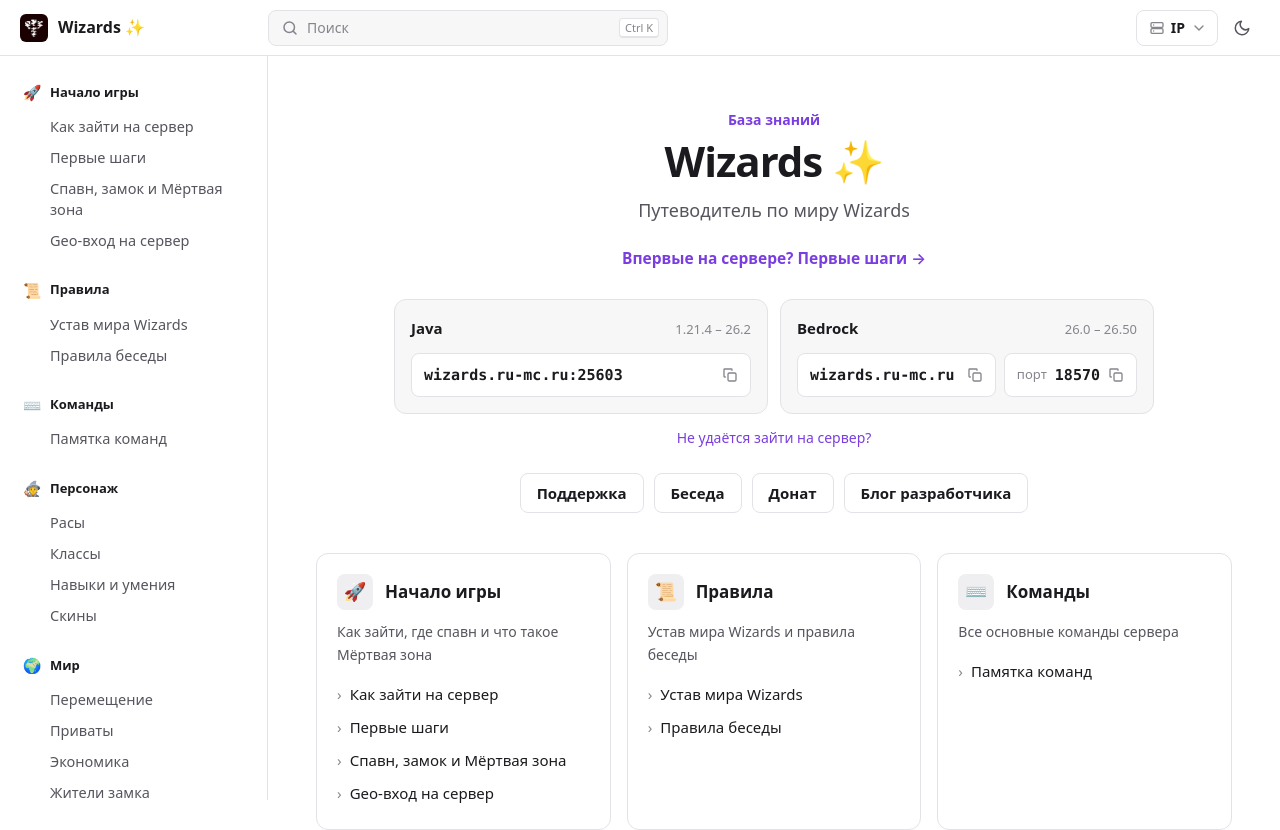
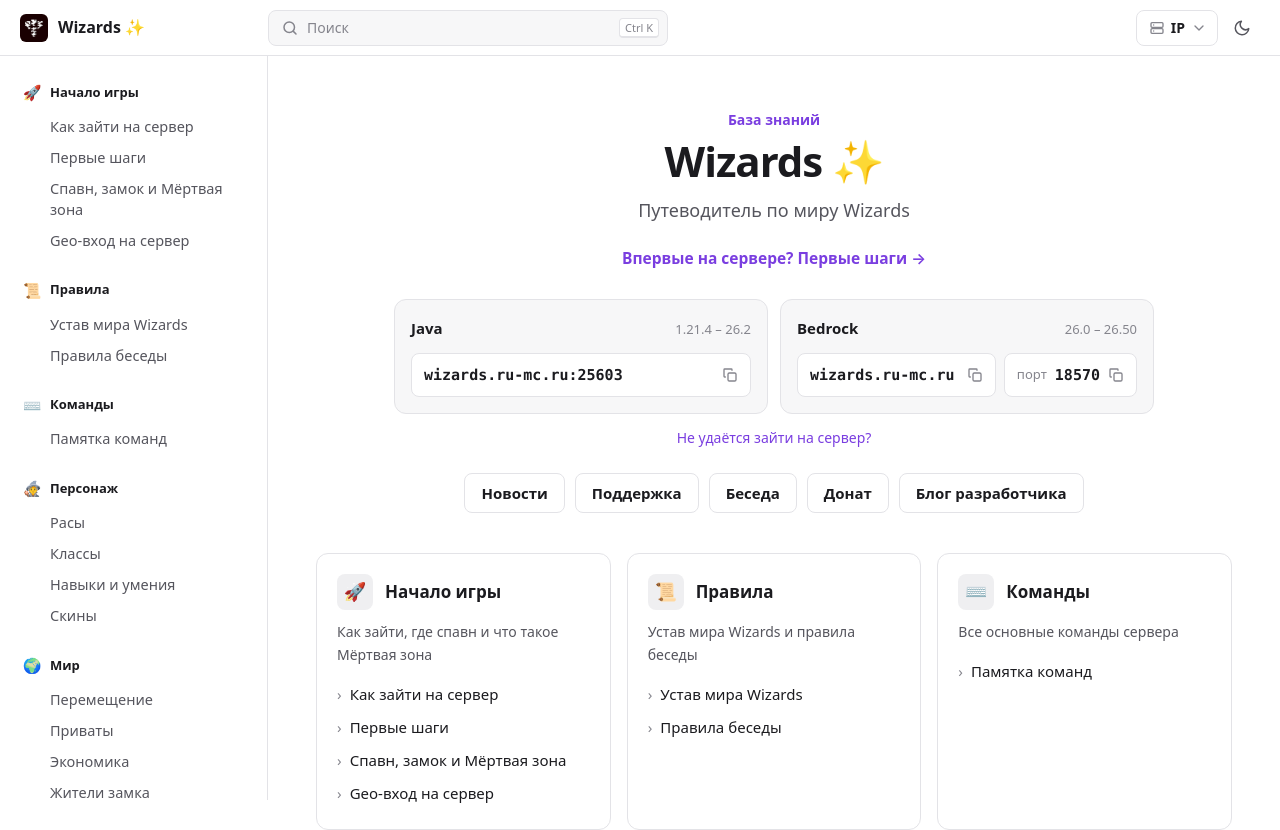
Before and after one commit to alex-listochek/wizards-mc, a React (Vite) app: page / in a window 1280 px wide. Shown: the top 830 px of the page. Built offline with nearby package versions, Linux system fonts and the light colour scheme.

Commit message:
Настройки сайта

```diff
--- a/src/config.js
+++ b/src/config.js
@@ -18,6 +18,7 @@ export const server = {
   // Статья для новичков — ссылка на главной.
   startArticle: '/start/first-steps',
   links: [
+    { label: 'Новости', url: 'https://t.me/wizards_mc' },
     { label: 'Поддержка', url: 'https://t.me/wizticket_bot' },
     { label: 'Беседа', url: 'https://t.me/+1oAPR-tY-dxkMTAy' },
     { label: 'Донат', url: 'https://wizards.easydonate.ru' },
```
